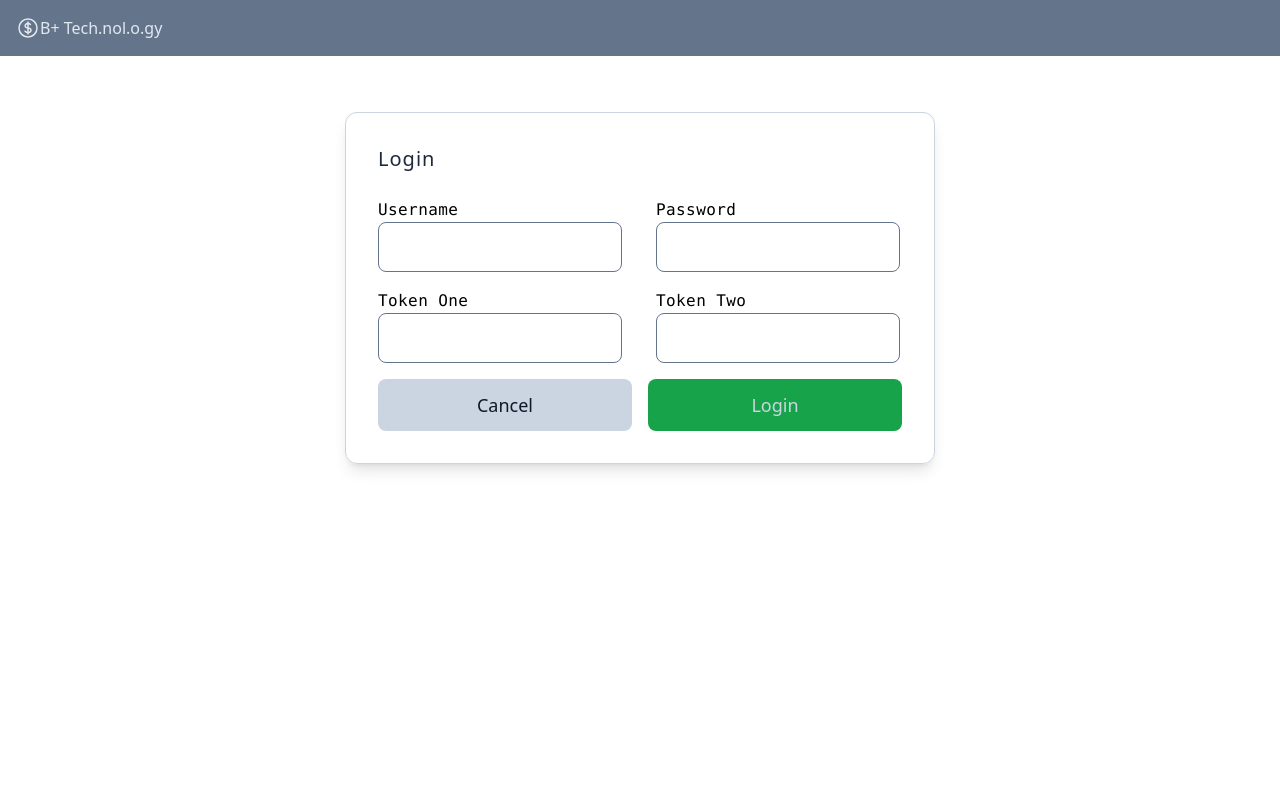
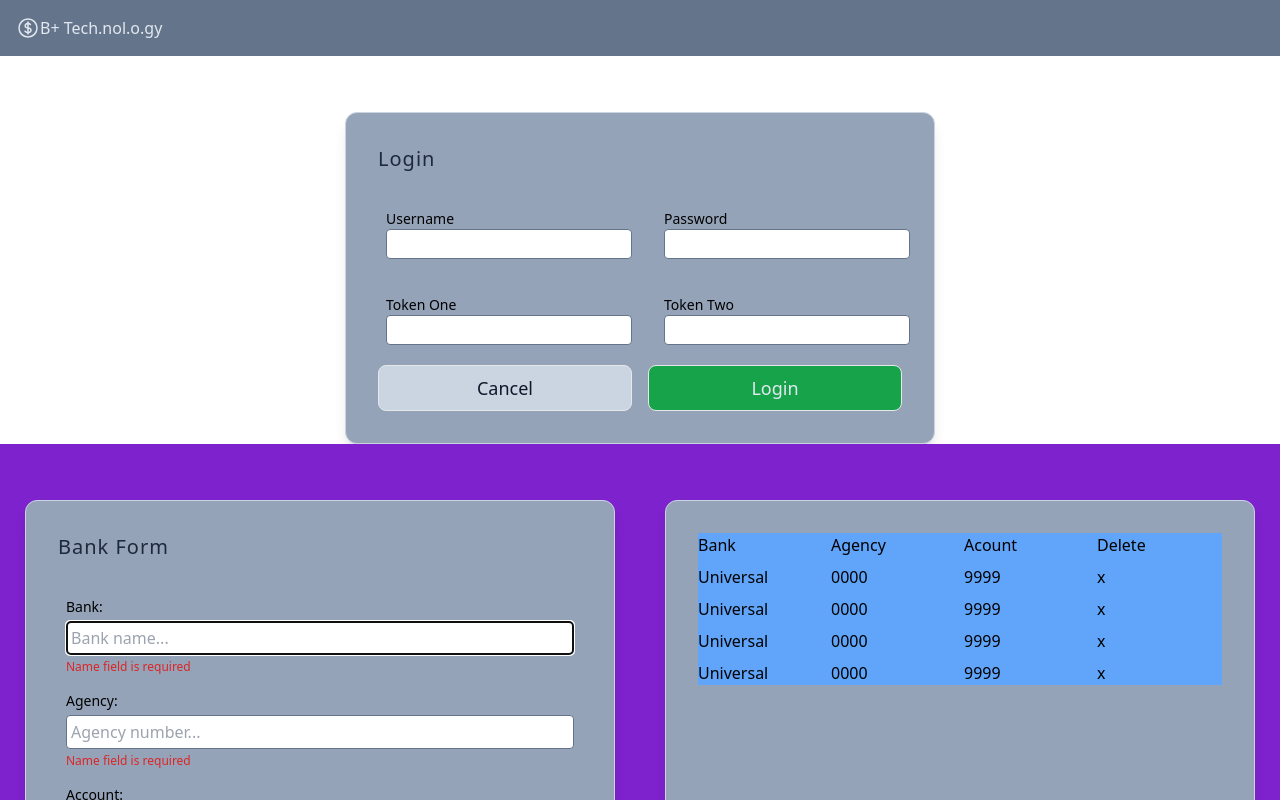
Before and after one commit to waldirborbajr/lab, a Vue app: page / in a window 1280 px wide. Shown: the top 800 px of the page. Built offline with nearby package versions, Linux system fonts and the light colour scheme.

Commit message:
feat: add brank form
Signed-off-by: Waldir BORBA JUNIOR <wborbajr@gmail.com>

```diff
--- a/src/App.vue
+++ b/src/App.vue
@@ -1,12 +1,14 @@
 <script setup lang="ts">
 import Header from "./components/header/Header.vue"
 import Login from "./views/login/LoginView.vue"
+import Bank from "./views/bank/BankView.vue"
 </script>
 
 <template>
   <Header />
   <div>
     <Login />
+    <Bank />
   </div>
 </template>
 
--- a/src/assets/style.css
+++ b/src/assets/style.css
@@ -1,3 +1,58 @@
 @tailwind base;
 @tailwind components;
 @tailwind utilities;
+
+/* Forms */
+
+.bp-form-label {
+  @apply font-medium tracking-wider text-xl mb-9 text-slate-800
+}
+
+.bp-section {
+  @apply w-[590px] mx-auto mt-14 shadow-lg p-8 rounded-xl border border-slate-300 bg-slate-400
+}
+
+.bp-grid {
+  @apply grid gap-4;
+  grid-template-columns: 50% 50%
+}
+
+.bp-field-div {
+  @apply mb-4 px-2
+}
+
+.bp-input {
+  @apply w-full border p-1 rounded focus:border-blue-500 border border-slate-500
+}
+
+.bp-required {
+  @apply text-xs text-red-600 mt-1
+}
+
+.bp-label {
+  @apply block mb-1 text-sm
+}
+
+.bp-div-button {
+  @apply grid grid-cols-2 gap-4
+}
+
+.bp-div-three-button {
+  @apply grid grid-cols-3 gap-4 mt-4 text-lg
+}
+
+.bp-button {
+  @apply w-full border rounded-lg text-lg p-2
+}
+
+.bp-bt-new {
+  @apply bg-slate-300 text-slate-900 bg-blue-400 text-slate-200
+}
+
+.bp-bt-cancel {
+  @apply bg-slate-300 text-slate-900
+}
+
+.bp-bt-save {
+  @apply bg-green-600 text-slate-200
+}
--- /dev/null
+++ b/src/views/bank/BankView.vue
@@ -0,0 +1,68 @@
+<template>
+  <!-- MAIN GRID WITH TOW COLUMNS -->
+  <div class="grid grid-cols-2 bg-purple-700">
+
+    <!-- Form Cell -->
+    <div class="bp-section">
+      <h2 class="bp-form-label">Bank Form</h2>
+      <div>
+        <div class="bp-field-div">
+          <label class="bp-label" for="bank">Bank:</label>
+          <input id="bank" class="bp-input" type="text" autofocus placeholder="Bank name..." />
+          <div class="bp-required">Name field is required</div>
+        </div>
+        <div class="bp-field-div">
+          <label class="bp-label" for="agency">Agency:</label>
+          <input id="agency" class="bp-input" type="text" autofocus placeholder="Agency number..." />
+          <div class="bp-required">Name field is required</div>
+        </div>
+        <div class="bp-field-div">
+          <label class="bp-label" for="account">Account:</label>
+          <input id="account" class="bp-input" type="text" autofocus placeholder="Account number..." />
+          <div class="bp-required">Name field is required</div>
+        </div>
+      </div>
+
+      <!-- BUTTONS -->
+      <div class="bp-div-three-button">
+        <button class="bp-button bp-bt-new">New</button>
+        <button class="bp-button bp-bt-cancel">Cancel</button>
+        <button class="bp-button bp-bt-save">Save</button>
+      </div>
+    </div>
+
+    <!-- Grid Cell -->
+    <div class="bp-section">
+      <div class="bg-blue-400">
+        <div class="grid grid-cols-4 gap-2">
+          <div>Bank</div>
+          <div>Agency</div>
+          <div>Acount</div>
+          <div>Delete</div>
+          <div>Universal</div>
+          <div>0000</div>
+          <div>9999</div>
+          <div>x</div>
+          <div>Universal</div>
+          <div>0000</div>
+          <div>9999</div>
+          <div>x</div>
+          <div>Universal</div>
+          <div>0000</div>
+          <div>9999</div>
+          <div>x</div>
+          <div>Universal</div>
+          <div>0000</div>
+          <div>9999</div>
+          <div>x</div>
+        </div>
+      </div>
+    </div>
+  </div>
+</template>
+
+<script setup lang="ts">
+
+</script>
+
+<style scoped lang="postcss"></style>
--- a/src/views/login/LoginView.vue
+++ b/src/views/login/LoginView.vue
@@ -1,64 +1,27 @@
 <template>
   <section class="bp-section">
-    <h3 class="bp-login-label">Login</h3>
+    <h3 class="bp-form-label">Login</h3>
     <div class="bp-grid">
-      <div class="bp-div"><label class="bp-label" for="login">Username<input type="text" class="bp-input"></label></div>
-      <div class="bp-div"><label class="bp-label" for="password">Password<input type="password" class="bp-input"></label>
+      <div class="bp-field-div"><label class="bp-label" for="login">Username<input type="text" class="bp-input"></label>
       </div>
-      <div class="bp-div"><label class="bp-label" for="tokenone">Token One<input type="text" class="bp-input"></label>
+      <div class="bp-field-div"><label class="bp-label" for="password">Password<input type="password"
+            class="bp-input"></label>
       </div>
-      <div class="bp-div"><label class="bp-label" for="tokentwo">Token Two<input type="text" class="bp-input"></label>
+      <div class="bp-field-div"><label class="bp-label" for="tokenone">Token One<input type="text"
+            class="bp-input"></label>
+      </div>
+      <div class="bp-field-div"><label class="bp-label" for="tokentwo">Token Two<input type="text"
+            class="bp-input"></label>
       </div>
     </div>
 
     <div class="bp-div-button">
-      <button class="bp-button bp-cancel">Cancel</button>
-      <button class="bp-button bp-login" type="submit">Login </button>
+      <button class="bp-button bp-bt-cancel">Cancel</button>
+      <button class="bp-button bp-bt-save" type="submit">Login </button>
     </div>
   </section>
 </template>
 
 <script setup lang="ts"></script>
 
-<style scoped lang="postcss">
-.bp-login-label {
-  @apply font-medium tracking-wider text-xl mb-6 text-slate-800
-}
-
-.bp-section {
-  @apply w-[590px] mx-auto mt-14 shadow-lg p-8 rounded-xl border border-slate-300
-}
-
-.bp-grid {
-  @apply grid gap-4;
-  grid-template-columns: 50% 50%
-}
-
-.bp-div {
-  @apply flex-col
-}
-
-.bp-input {
-  @apply border border-slate-500 rounded-lg px-4 py-3
-}
-
-.bp-label {
-  @apply font-mono tracking-wide mb-3
-}
-
-.bp-button {
-  @apply w-full border-slate-600 py-3 rounded-lg
-}
-
-.bp-div-button {
-  @apply grid grid-cols-2 gap-4 mt-4 text-lg
-}
-
-.bp-login {
-  @apply bg-green-600 text-slate-300
-}
-
-.bp-cancel {
-  @apply bg-slate-300 text-slate-900
-}
-</style>
+<style scoped lang="postcss"></style>
```
